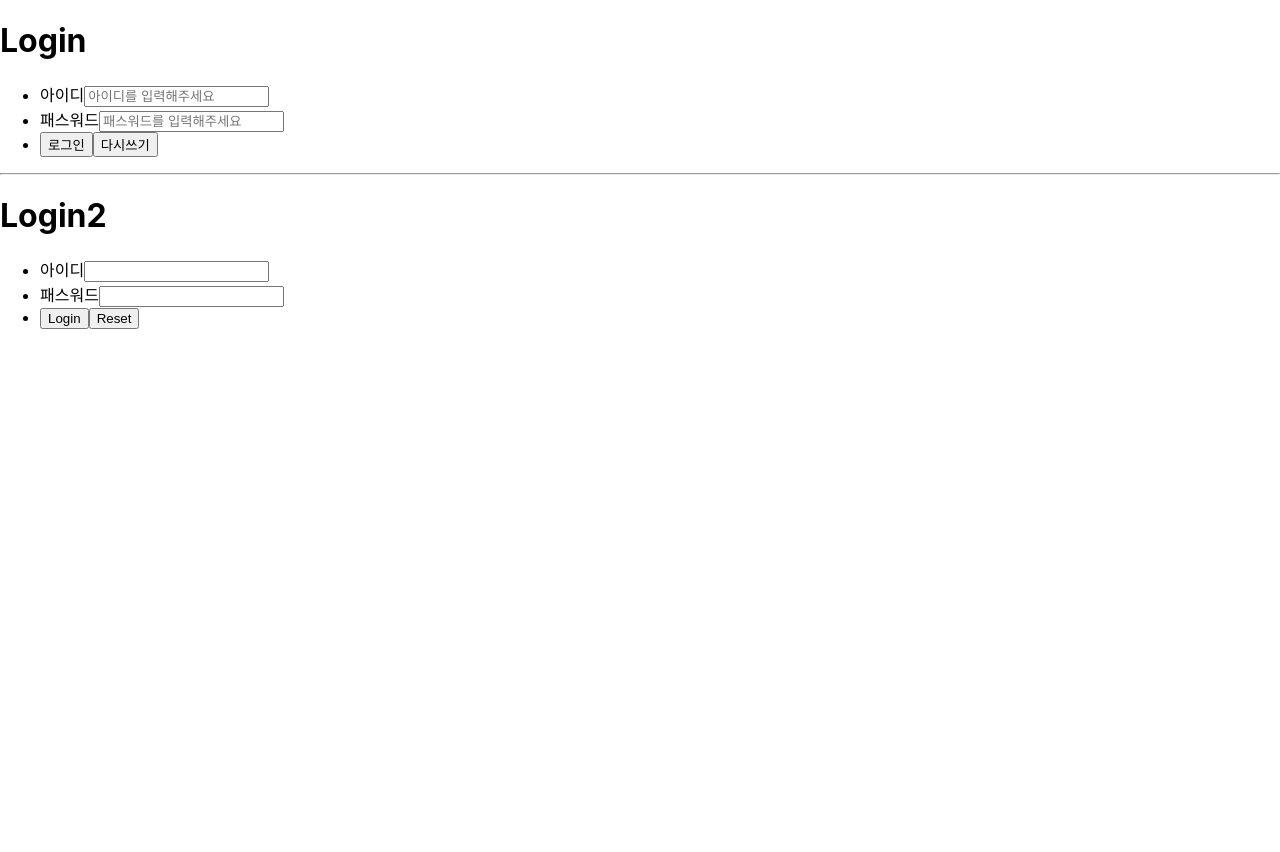
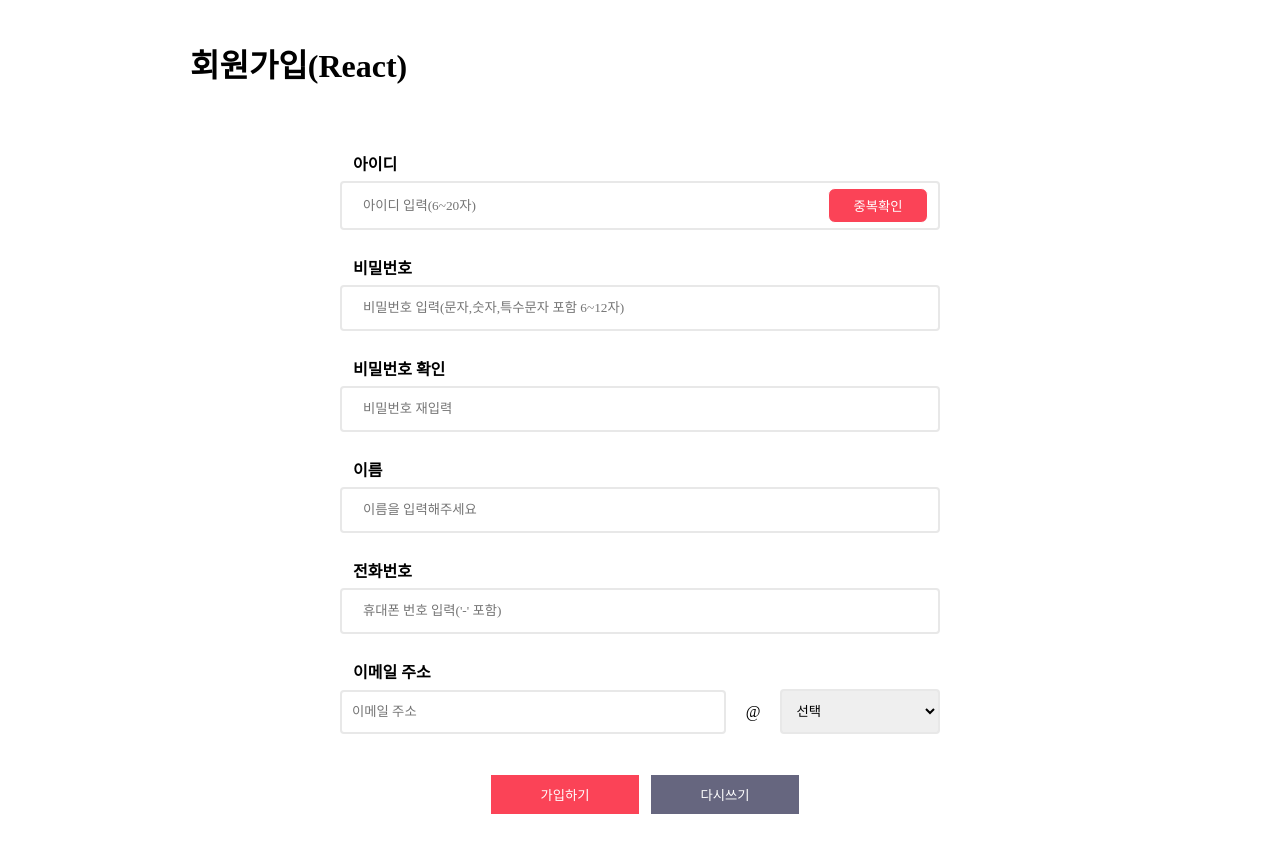
Before and after one commit to TJG404/webpublish, a React (Create React App) app in the folder react/basic-app/: page /signup in a window 1280 px wide. Shown: the top 852 px of the page. Before the commit the page ends 800 px from the top, so only its background shows below. Built offline with nearby package versions, Linux system fonts and the light colour scheme.

Commit message:
2025-09-15 commit

```diff
--- a/react/basic-app/package.json
+++ b/react/basic-app/package.json
@@ -11,6 +11,7 @@
     "nodemon": "^3.1.10",
     "react": "^19.1.1",
     "react-dom": "^19.1.1",
+    "react-router-dom": "^7.9.1",
     "react-scripts": "5.0.1",
     "web-vitals": "^2.1.4"
   },
--- a/react/basic-app/src/AppForm.js
+++ b/react/basic-app/src/AppForm.js
@@ -1,18 +1,9 @@
-import { Login } from './components/form/Login.jsx';
-import { Login2} from './components/form/Login2.jsx';
-import { UserInfo } from './components/form/UserInfo.jsx';
-import { UserInfo2 } from './components/form/UserInfo2.jsx';
+import { Signup } from './components/form/Signup.jsx';
 
 export default function App() {
     return (
         <>
-            <Login />
-            <hr/>
-            <Login2 />
-            {/* <hr/>
-            <UserInfo />
-            <hr/>
-            <UserInfo2 /> */}
+            <Signup />
         </>
     );
 }
--- a/react/basic-app/src/components/form/Login2.jsx
+++ b/react/basic-app/src/components/form/Login2.jsx
@@ -1,15 +1,22 @@
 import { useState, useRef } from 'react';
+import { validateLoginCheck } from '../../util/validate.js';
 
 export function Login2() {
     const refs = {
         idRef: useRef(null),
-        passRef: useRef(null)
+        passRef: useRef(null),
+        msgIdRef: useRef(null),
+        msgPassRef: useRef(null)
     }
     const [form, setForm] = useState({id:'', pass:''});  //폼의 입력데이터 저장
+    const [msg, setMsg] = useState({id:'', pass:''});
 
     const handleChangeForm = (e) => {
         const { name, value } = e.target;
         setForm({...form, [name]:value});
+        // refs.msgIdRef.current.innerText = "";
+        // refs.msgPassRef.current.innerText = "";
+        setMsg({id:'', pass:''});
     }
 
     const handleResetForm = () => {
@@ -19,16 +26,7 @@ export function Login2() {
     const handleSubmit = (e) => {
         e.preventDefault(); //브라우저(DOM객체) 이벤트 정지
 
-        //validation check(유효성 체크)
-        if(refs.idRef.current.value === "") {
-            alert("아이디를 입력해주세요");
-            refs.idRef.current.focus();
-            return false;
-        } else if(refs.passRef.current.value === "") {
-            alert("패스워드를 입력해주세요");
-            refs.passRef.current.focus();
-            return false;
-        } else {
+        if(validateLoginCheck(refs, setMsg)) {
             console.log("submit===>>", form);
         }
     }
@@ -46,6 +44,7 @@ export function Login2() {
                                 value={form.id}
                                 ref={refs.idRef}
                                 onChange={handleChangeForm}></input>
+                        <span ref={refs.msgIdRef}>{msg.id}</span>
                     </li>
                     <li>
                         <label>패스워드</label>
@@ -54,6 +53,7 @@ export function Login2() {
                                 value={form.pass}
                                 ref={refs.passRef}
                                 onChange={handleChangeForm}></input>
+                        <span ref={refs.msgPassRef}>{msg.pass}</span>
                     </li>
                     <li>
                         <button type="submit">Login</button>
--- a/react/basic-app/src/components/form/Signup.jsx
+++ b/react/basic-app/src/components/form/Signup.jsx
@@ -1,18 +1,67 @@
+import { useState, useRef } from 'react';
+import { validateFormCheck } from '../../util/validate.js';
 import './cgvSignup.css';
 
 export function Signup() {
+    const refs = {
+        idRef: useRef(null),
+        pwdRef: useRef(null),
+        cpwdRef: useRef(null),
+        nameRef: useRef(null),
+        phoneRef: useRef(null),
+        emailNameRef: useRef(null),
+        emailDomainRef: useRef(null),
+    };
+    const initForm = {
+        id: "",
+        pwd: "",
+        cpwd: "",
+        name: "",
+        phone: "",
+        emailName: "",
+        emailDomain: "default"
+    };
+    const [form, setForm] = useState(initForm);
+    const [errors, setErrors] = useState({...initForm, emailDomain: ""});
+
+    const handleChangeForm = (e) => {
+        const { name, value } = e.target;
+        setForm({ ...form, [name]: value});
+        setErrors({...initForm, emailDomain: ""});
+    }
+
+    const handleResetForm = () => {
+        setForm(initForm);
+    }
+
+    const handleSubmit = (e) => {
+        e.preventDefault();
+        const param = {
+            refs: refs,
+            setErrors: setErrors
+        }
+
+        if(validateFormCheck(param)) {
+            console.log("submit-->", form);
+        }
+    }
+
 
     return (
     <div className="content">
         <div className="join-form center-layout">
             <h1 className="center-title">회원가입(React)</h1>
-            <form>
+            <form onSubmit={handleSubmit}>
                 <ul>
                     <li>
                         <label for="" ><b>아이디</b></label>
+                        <span style={{color:"red", fontSize:"0.8rem"}}>{errors.id}</span>
                         <div>
                             <input type="text"
                                     name="id"
+                                    value={form.id}
+                                    ref={refs.idRef}
+                                    onChange={handleChangeForm}
                                     placeholder = "아이디 입력(6~20자)" />
                             <button type="button"
                                   > 중복확인</button>
@@ -24,6 +73,9 @@ export function Signup() {
                         <div>
                             <input type="password"
                                     name="pwd"
+                                    ref={refs.pwdRef}
+                                    value={form.pwd}
+                                    onChange={handleChangeForm}
                                     placeholder="비밀번호 입력(문자,숫자,특수문자 포함 6~12자)"/>
                         </div>
                     </li>
@@ -32,6 +84,9 @@ export function Signup() {
                         <div>
                             <input type="password"
                                     name="cpwd"
+                                    value={form.cpwd}
+                                    ref={refs.cpwdRef}
+                                    onChange={handleChangeForm}
                                     placeholder="비밀번호 재입력"/>
                         </div>
                     </li>
@@ -40,6 +95,9 @@ export function Signup() {
                         <div>
                             <input type="text"
                                     name="name"
+                                    value={form.name}
+                                    ref={refs.nameRef}
+                                    onChange={handleChangeForm}
                                     placeholder="이름을 입력해주세요"/>
                         </div>
                     </li>
@@ -48,17 +106,27 @@ export function Signup() {
                         <div>
                             <input type="text"
                                     name="phone"
+                                    value={form.phone}
+                                    ref={refs.phoneRef}
+                                    onChange={handleChangeForm}
                                     placeholder="휴대폰 번호 입력('-' 포함)"/>
                         </div>
                     </li>
                     <li>
                         <label for=""><b>이메일 주소</b></label>
+                        <span style={{color:"red", fontSize:"0.8rem"}}>{errors.emailDomain}</span>
                         <div>
                             <input type="text"
                                     name="emailName"
+                                    value={form.emailName}
+                                    ref={refs.emailNameRef}
+                                    onChange={handleChangeForm}
                                     placeholder="이메일 주소"/>
                             <span>@</span>
                             <select name="emailDomain"
+                                    value={form.emailDomain}
+                                    ref={refs.emailDomainRef}
+                                    onChange={handleChangeForm}
                                     >
                                 <option value="default">선택</option>
                                 <option value="naver.com">naver.com</option>
@@ -69,7 +137,8 @@ export function Signup() {
                     </li>
                     <li>
                         <button type="submit">가입하기</button>
-                        <button type="reset">가입취소</button>
+                        <button type="reset"
+                                onClick={handleResetForm}>다시쓰기</button>
                     </li>
                 </ul>
             </form>
--- /dev/null
+++ b/react/basic-app/src/util/validate.js
@@ -0,0 +1,33 @@
+/**
+ * 회원가입 폼 체크
+ */
+export function validateFormCheck({refs, setErrors}) {
+    if(refs.idRef.current.value === "") {
+        setErrors({id: "아이디를 입력해주세요"});
+        refs.idRef.current.focus();
+        return false;
+    } else if(refs.emailDomainRef.current.value === "default") {
+        setErrors({emailDomain: "이메일 주소를 선택해주세요"});
+        refs.emailDomainRef.current.focus();
+        return false;
+    }
+
+}
+
+
+/**
+ * 로그인 폼 체크
+ */
+export function validateLoginCheck(refs, setMsg) {
+
+    if(refs.idRef.current.value === "") {
+        setMsg({id: "아이디를 입력해주세요"});
+        refs.idRef.current.focus();
+        return false;
+    } else if(refs.passRef.current.value === "") {
+        setMsg({pass: "패스워드를 입력해주세요"});
+        refs.passRef.current.focus();
+        return false;
+    }
+    return true;
+}
```
Also changed, not shown: react/basic-app/src/AppRouter.js (added, +24 -0 lines), react/basic-app/src/Layout.js (added, +13 -0 lines), 1 other file (tests, documents, lock files or other folders).
